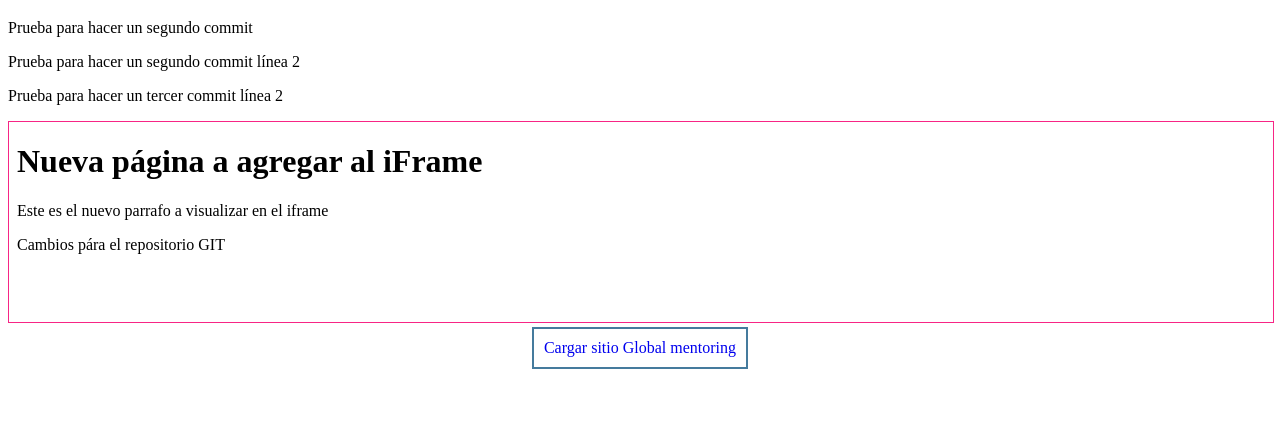
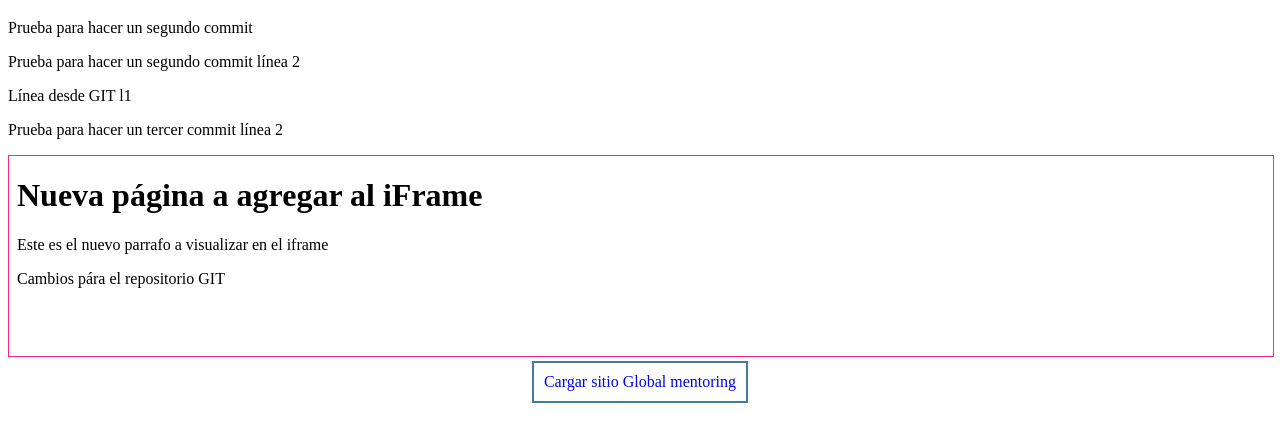
Before and after one commit to yeseniamendozal/CursoGit, a plain HTML site: page index.html in a window 1280 px wide. Shown: the part 61-502 px from the top of the page. Drawn offline with Linux system fonts and the light colour scheme.

Commit message:
Update index.html

```diff
--- a/index.html
+++ b/index.html
@@ -10,6 +10,8 @@
       <p>Prueba para hacer un segundo commit</p>
       <p>Prueba para hacer un segundo commit línea 2</p>
 
+      <p>Línea desde GIT l1</p>
+
 
       <p>Prueba para hacer un tercer commit línea 2</p>
 
```
